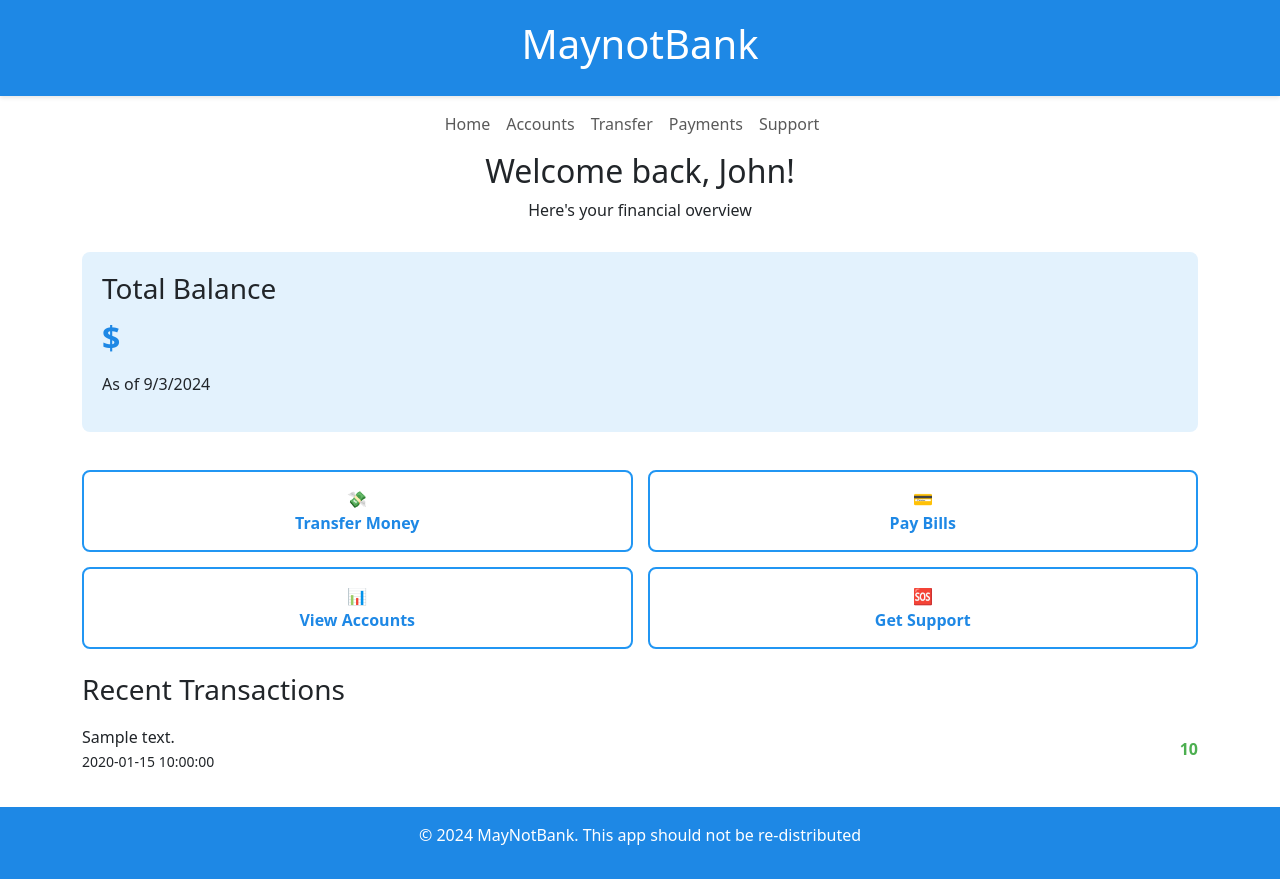
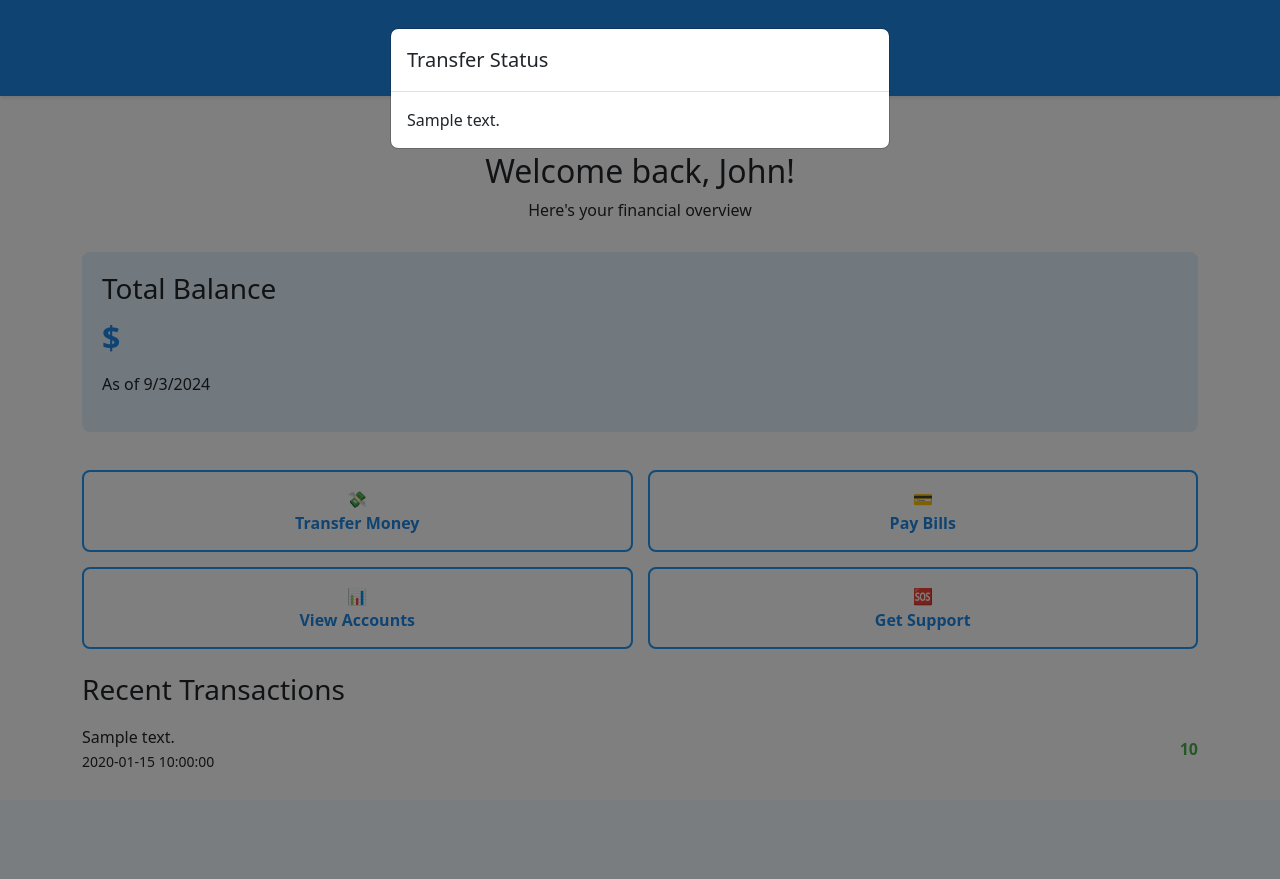
Before and after one commit to Cloudsine-weborion/wpop-presales-login-webapp, a FastAPI app: template templates/bank.html in a window 1280 px wide. After the commit the page ends 767 px from the top, so only its background shows below. Run offline with FastAPI, Linux system fonts and the light colour scheme; the template is opened without the code that fills it: most values are stand-ins (such as "Sample title", 1, 10 or a date in 2020); parts of the project's set-up code (start-up, migrations or seed data) failed here and were passed over; some libraries are stand-ins or nearby versions.

Commit message:
added popup modal to display transfer amount

```diff
--- a/templates/bank.html
+++ b/templates/bank.html
@@ -119,6 +119,21 @@
             </div>
         </div>
 
+        <!-- Bootstrap Modal -->
+        <div class="modal fade" id="transferModal" tabindex="-1" role="dialog" aria-labelledby="transferModalLabel"
+            aria-hidden="true">
+            <div class="modal-dialog" role="document">
+                <div class="modal-content">
+                    <div class="modal-header">
+                        <h5 class="modal-title" id="transferModalLabel">Transfer Status</h5>
+                    </div>
+                    <div class="modal-body" id="modalBody">
+                        <!-- Message will be set by JavaScript -->
+                    </div>
+                </div>
+            </div>
+        </div>
+
         <!--Footer-->
         <section class="footer">
             <div class="container-fluid">
@@ -137,6 +152,17 @@
         currentDateElement.textContent = currentDate;
     </script>
 
+    <!-- JavaScript to show the modal if there's a popup message -->
+    <script>
+        document.addEventListener('DOMContentLoaded', () => {
+            const popupMessage = '{{ popup_message }}'; // Safely include the message in JavaScript
+            if (popupMessage) {
+                document.getElementById('modalBody').textContent = popupMessage;
+                $('#transferModal').modal('show');
+            }
+        });
+    </script>
+
     <!-- Bootstrap JS, Popper.js, and jQuery (necessary for Bootstrap's JavaScript plugins) -->
     <script src="https://code.jquery.com/jquery-3.5.1.slim.min.js"></script>
     <script src="https://cdn.jsdelivr.net/npm/@popperjs/core@2.5.3/dist/umd/popper.min.js"></script>
```
